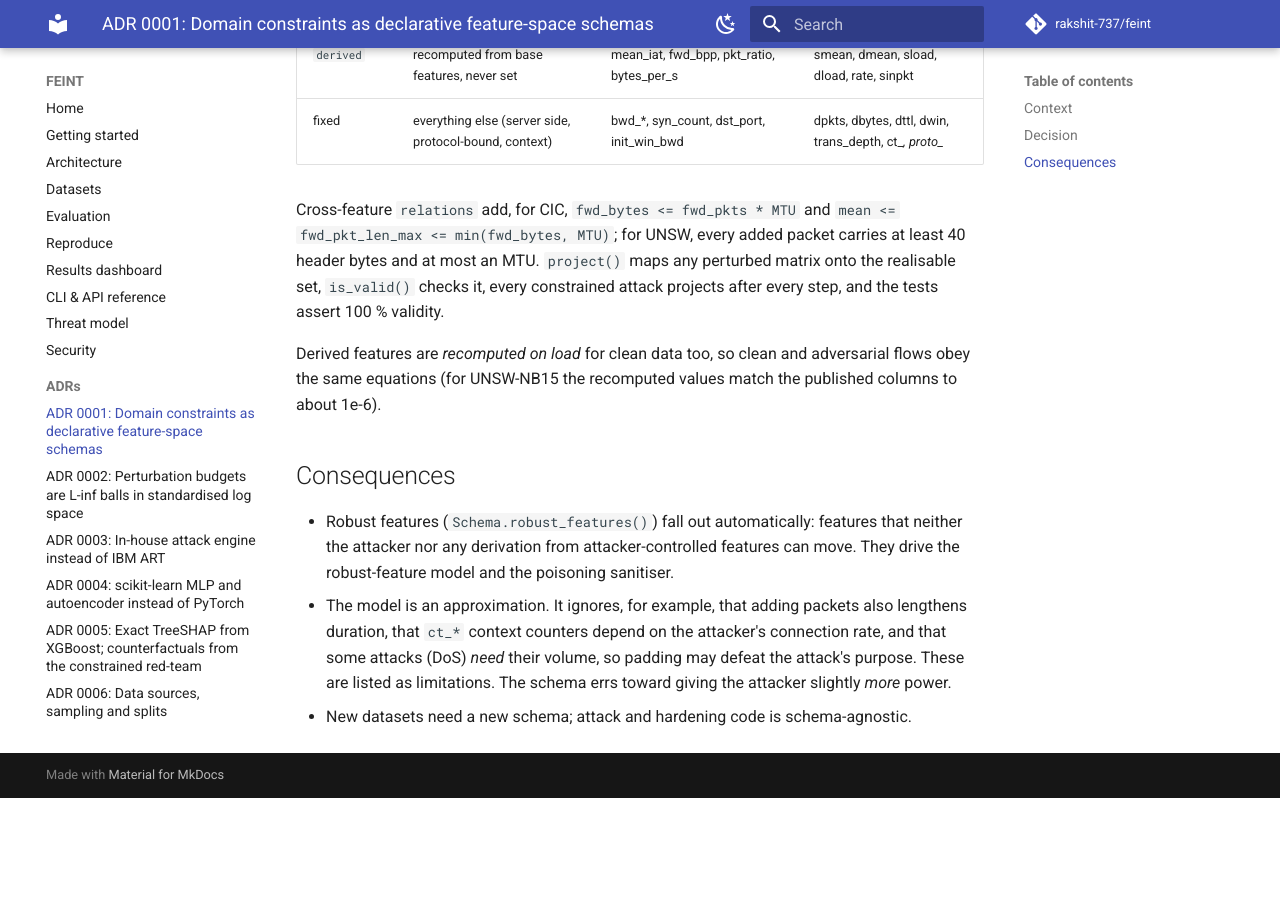
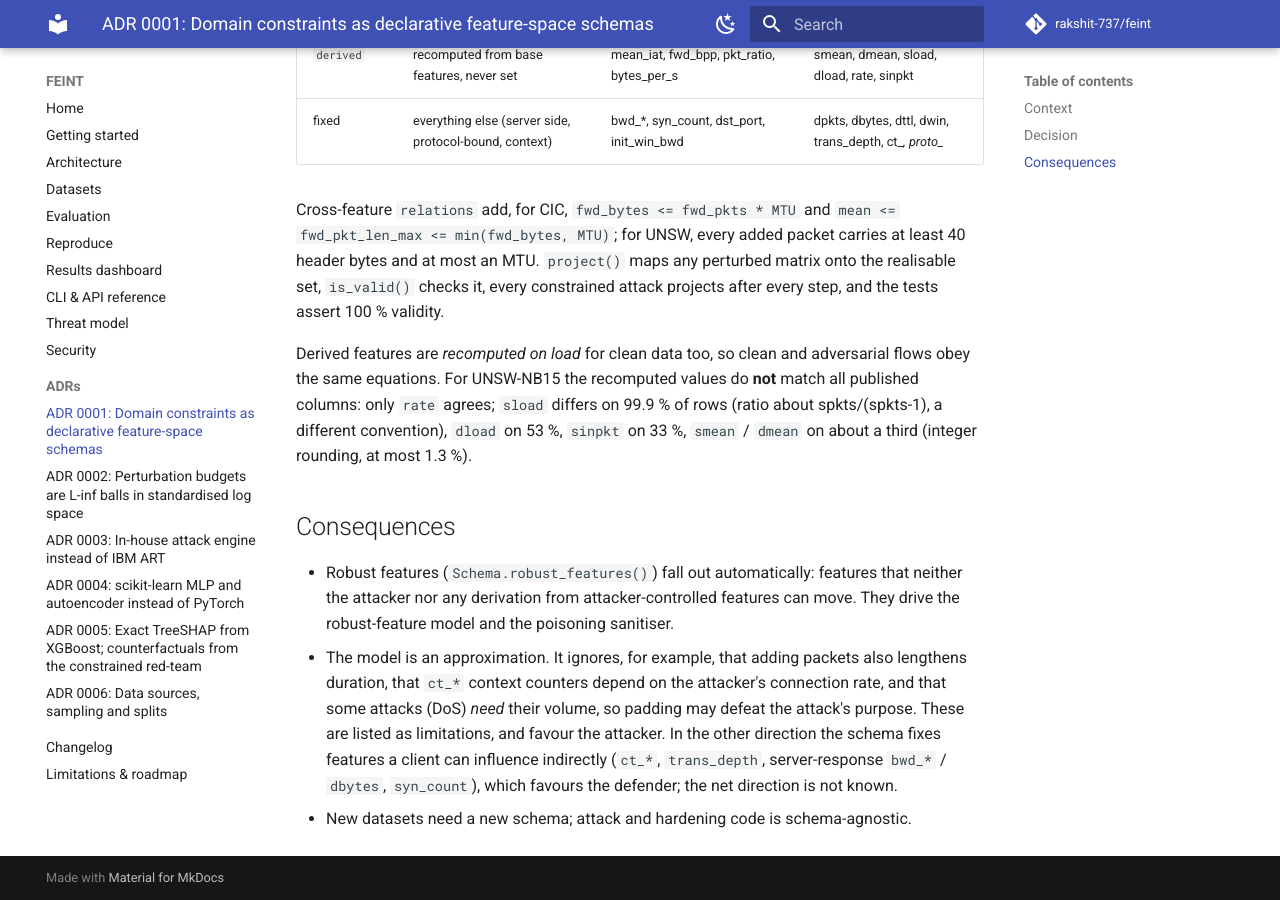
Before and after one commit to rakshit-737/feint, an MkDocs documentation site: the page built from docs/adr/0001-feature-space-constraint-schemas.md, in a window 1280 px wide and 900 px high, scrolled down 848 px. Built offline with MkDocs 1.6.1 and Material for MkDocs 9.7.7, drawn with Linux system fonts in a browser that asks for light colours; comment, search, counter and statistics services are not loaded; before the commit the page ends 1646 px from its top, so only the background shows below that.

Commit message:
docs: threat model and ADR 0001 state defender-favourable schema assumptions and real UNSW derived-feature agreement; CITATION.cff and issue/PR templates
Co-Authored-By: Claude <noreply@anthropic.com>

```diff
--- a/docs/adr/0001-feature-space-constraint-schemas.md
+++ b/docs/adr/0001-feature-space-constraint-schemas.md
@@ -31,8 +31,10 @@ realisable set, `is_valid()` checks it, every constrained attack projects after
 and the tests assert 100 % validity.
 
 Derived features are *recomputed on load* for clean data too, so clean and adversarial flows
-obey the same equations (for UNSW-NB15 the recomputed values match the published columns to
-about 1e-6).
+obey the same equations. For UNSW-NB15 the recomputed values do **not** match all published
+columns: only `rate` agrees; `sload` differs on 99.9 % of rows (ratio about spkts/(spkts-1), a
+different convention), `dload` on 53 %, `sinpkt` on 33 %, `smean` / `dmean` on about a third (integer
+rounding, at most 1.3 %).
 
 ## Consequences
 
@@ -42,5 +44,7 @@ about 1e-6).
 - The model is an approximation. It ignores, for example, that adding packets also lengthens
   duration, that `ct_*` context counters depend on the attacker's connection rate, and that
   some attacks (DoS) *need* their volume, so padding may defeat the attack's purpose. These
-  are listed as limitations. The schema errs toward giving the attacker slightly *more* power.
+  are listed as limitations, and favour the attacker. In the other direction the schema fixes
+  features a client can influence indirectly (`ct_*`, `trans_depth`, server-response `bwd_*` /
+  `dbytes`, `syn_count`), which favours the defender; the net direction is not known.
 - New datasets need a new schema; attack and hardening code is schema-agnostic.
```
Also changed, not shown: THREAT_MODEL.md (+12 -4 lines), .github/ISSUE_TEMPLATE/bug.md (added), .github/ISSUE_TEMPLATE/feature.md (added), .github/PULL_REQUEST_TEMPLATE.md (added), 1 other file.
